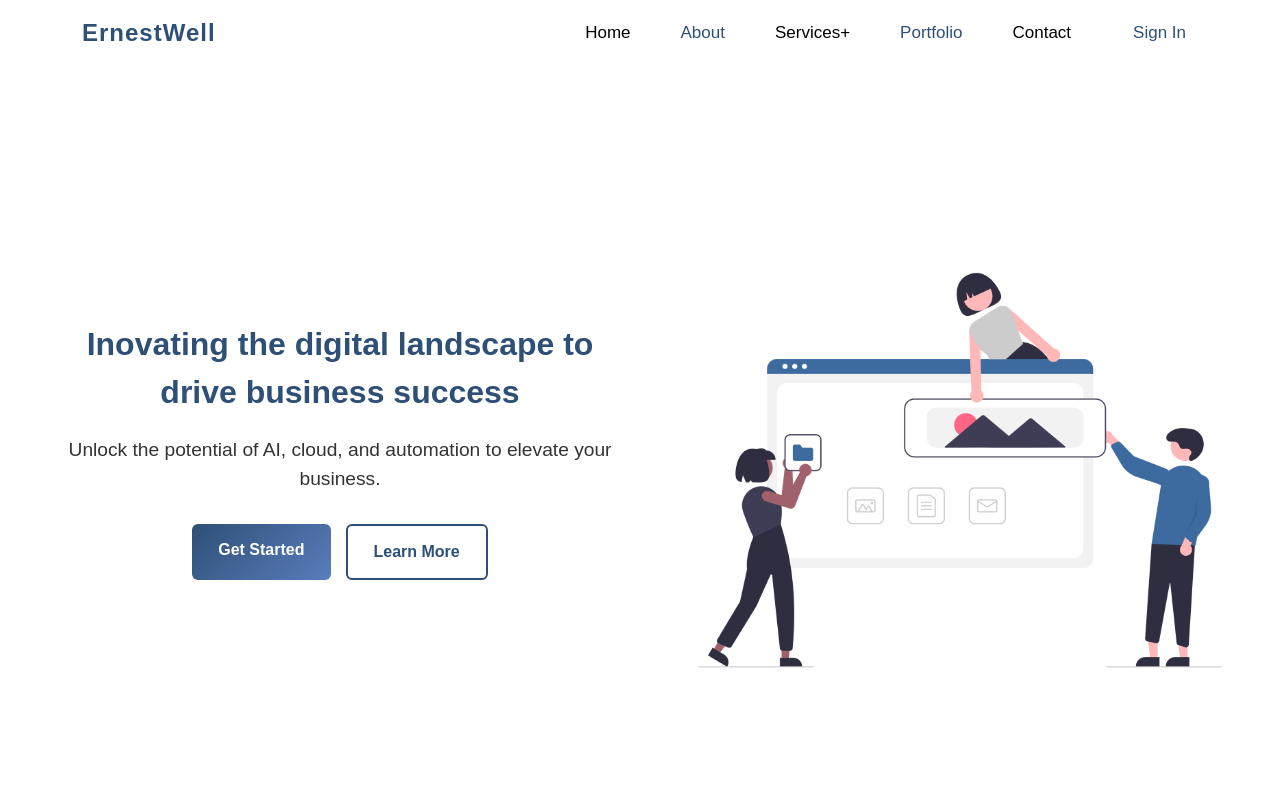
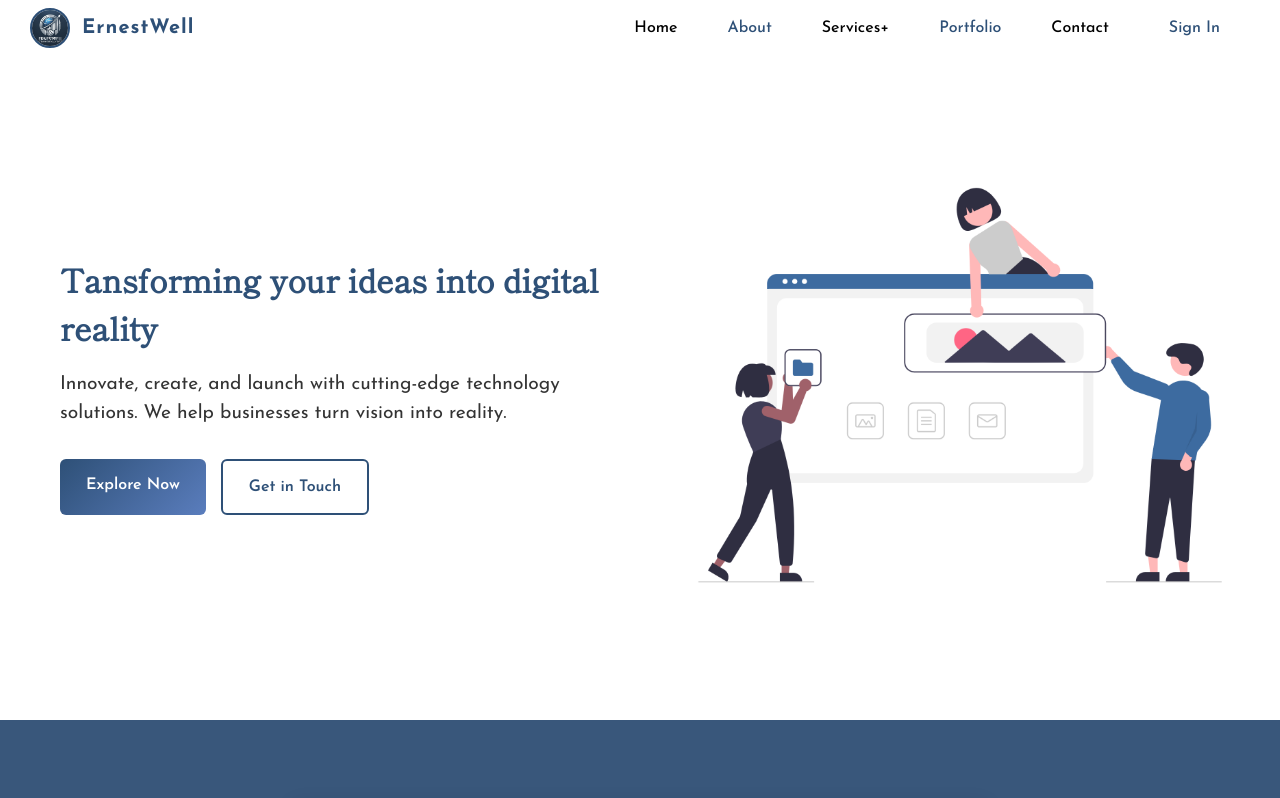
Before and after one commit to ernestwell/ernestwell, a React (Create React App) app: page / in a window 1280 px wide. Shown: the top 798 px of the page. Built offline with nearby package versions, Linux system fonts and the light colour scheme.

Commit message:
updated navbar

```diff
--- a/src/components/about/about.css
+++ b/src/components/about/about.css
@@ -1,7 +1,7 @@
 /* About Section Styling */
 .about {
     padding: 80px 0;
-    background-color: #f7f7f7;  /* Light gray background */
+    background-color:#39577b;  /* Light gray background */
     color: #333;
     position: relative;
     overflow: hidden;
--- a/src/components/herosection/herosection.css
+++ b/src/components/herosection/herosection.css
@@ -158,39 +158,42 @@
     transform: translateY(0);
   }
 } */
+/* Add the font imports in your index.html or separate css file */
+/* Add the font imports in your index.html or separate css file */
+/* Font imports */
+@import url('https://fonts.googleapis.com/css2?family=Shippori+Mincho&display=swap');
+@import url('https://fonts.googleapis.com/css2?family=Josefin+Sans:ital,wght@0,100..700;1,100..700&display=swap');
+
 * {
   margin: 0;
   padding: 0;
   box-sizing: border-box;
-  font-family: "Poppins", sans-serif;
-
 }
 
 body {
   background-color: white;
-  padding-top: 60px; /* Ensure there's no space between navbar and content */
+  padding-top: 0px; /* Remove extra padding that creates the gap */
+  margin: 0;
+  font-family: "Josefin Sans", sans-serif;
 }
 
 .hero {
   display: flex;
   justify-content: center;
   align-items: center;
-  height: 100vh;
+  min-height: 90vh; /* Adjust height to reduce space */
   padding: 0 20px;
   text-align: center;
-  flex-direction: column;
+  flex-direction: row;
   background-color: white;
+  margin-top: 0px; /* Ensure there's no extra margin pushing it down */
 }
+y
 
-.hero-content {
-  width: 100%;
-  max-width: 800px;
-  text-align: center;
+.hero-left {
+  width: 50%;
+  text-align: left;
   padding: 20px;
-  background: white;
-  backdrop-filter: blur(10px);
-  border-radius: 10px;
-  margin-bottom: 20px;
 }
 
 .hero-title {
@@ -199,6 +202,7 @@ body {
   color: #2E5077;
   line-height: 1.5;
   margin-bottom: 20px;
+  font-family: "Shippori Mincho", serif;
 }
 
 .hero-subtitle {
@@ -209,7 +213,6 @@ body {
 
 .hero-buttons {
   display: flex;
-  justify-content: center;
   gap: 15px;
 }
 
@@ -247,8 +250,7 @@ body {
 }
 
 .hero-image {
-  width: 100%;
-  margin-top: 20px;
+  width: 50%;
 }
 
 .hero-image img {
@@ -257,9 +259,11 @@ body {
   object-fit: cover;
 }
 
+/* ✅ Tablet View (1024px) */
 @media (max-width: 1024px) {
   .hero {
     flex-direction: column;
+    padding-top: 40px; /* Slightly increased for clarity */
   }
 
   .hero-title {
@@ -271,19 +275,17 @@ body {
   }
 }
 
+/* ✅ Mobile View (768px) */
 @media (max-width: 768px) {
   .hero {
-    padding: 20px;
+    padding-top: 40px; /* Ensures text is visible */
     flex-direction: column;
     height: auto;
     text-align: center;
   }
 
-  /* Ensure no gap between navbar and content */
-  .hero-content {
-    margin-top: 0; /* Remove any space */
-    padding-left: 20px; /* Add padding to the left */
-    padding-right: 20px;
+  .hero-left {
+    width: 100%;
     text-align: center;
   }
 
@@ -295,7 +297,6 @@ body {
     width: 100%;
   }
 
-  /* Aligning the content to the center */
   .hero-content {
     display: flex;
     flex-direction: column;
@@ -304,7 +305,12 @@ body {
   }
 }
 
+/* ✅ Small Mobile View (480px) */
 @media (max-width: 480px) {
+  .hero {
+    padding-top: 40px; /* Prevents text from hiding behind navbar */
+  }
+
   .hero-title {
     font-size: 1.6rem;
   }
@@ -319,29 +325,28 @@ body {
   }
 }
 
-/* Desktop view - Left side content centered */
+/* ✅ Large Desktop View (Above 1025px) */
 @media (min-width: 1025px) {
   .hero {
     display: flex;
-    justify-content: flex-start; /* Align content to the left */
+    justify-content: flex-start;
     align-items: center;
     text-align: left;
-    flex-direction: row; /* Align text and image side by side */
+    flex-direction: row;
+    padding-top: 50px; /* Slight reduction in space */
   }
 
-  .hero-content {
-    width: 50%; /* Left side takes 50% width */
-    text-align: center; /* Center the content on left */
-    padding: 20px;
-    padding-left: 40px; /* Add padding to the left for alignment */
+  .hero-left {
+    width: 50%;
+    padding-left: 40px;
   }
 
   .hero-title {
-    font-size: 2rem; /* Adjust title size for desktop */
+    font-size: 2rem;
   }
 
   .hero-image {
-    width: 50%; /* Right side takes 50% width */
+    width: 50%;
     padding-left: 20px;
   }
 
@@ -349,9 +354,4 @@ body {
     width: 100%;
     object-fit: cover;
   }
-
-  /* Remove the cutting line in desktop */
-  .cutting-line {
-    display: none;
-  }
 }
--- a/src/components/herosection/herosection.jsx
+++ b/src/components/herosection/herosection.jsx
@@ -144,18 +144,16 @@
 
 // export default HeroSection;
 import React, { useState, useEffect } from "react";
-import "./herosection.css";
-import heroImage from "./images/heroimage.png";
+import "./herosection.css"; // Make sure to import the CSS file
+import heroImage from "./images/heroimage.png"; // Import the image
 
 const HeroSection = () => {
   const [text, setText] = useState("");
-
-  const sentence = "Innovating the digital landscape to drive business success"
+  const sentence = "Transforming your ideas into digital reality";
 
   useEffect(() => {
     let index = 0;
     setText("");
-
     const interval = setInterval(() => {
       if (index < sentence.length) {
         setText((prev) => prev + sentence.charAt(index));
@@ -163,27 +161,26 @@ const HeroSection = () => {
       } else {
         clearInterval(interval);
       }
-    }, 100); // Adjust typing speed (100ms per character)
-
-    return () => clearInterval(interval); // Cleanup interval on component unmount
+    }, 100);
+    return () => clearInterval(interval);
   }, []);
 
   return (
     <section className="hero">
-      <div className="hero-content">
-        <h1 className="hero-title">
+      <div className="hero-left">
+        <h1 className="hero-title josefin-text-1">
           <span>{text}</span>
         </h1>
-        <p className="hero-subtitle">
-          Unlock the potential of AI, cloud, and automation to elevate your business.
+        <p className="hero-subtitle josefin-text">
+          Innovate, create, and launch with cutting-edge technology solutions. We help businesses turn vision into reality.
         </p>
         <div className="hero-buttons">
-          <a href="#" className="btn primary">Get Started</a>
-          <a href="#" className="btn secondary">Learn More</a>
+          <a href="#" className="btn primary">Explore Now</a>
+          <a href="#" className="btn secondary">Get in Touch</a>
         </div>
       </div>
       <div className="hero-image">
-        <img src={heroImage} alt="Business Solutions" />
+        <img src={heroImage} alt="Tech Solutions" />
       </div>
     </section>
   );
--- a/src/components/navbar/navbar.css
+++ b/src/components/navbar/navbar.css
@@ -137,15 +137,19 @@
 /* Navbar Styles */
 /* Navbar Styles */
 /* Navbar Styles */
+/* Navbar */
+/* Navbar Styles */
+/* Navbar */
+/* Navbar */
 .navbar {
   position: fixed;
   top: 0;
   width: 100%;
-  background: white; /* Semi-transparent background */
+  background: white;
   display: flex;
-  justify-content: center;
+  justify-content: space-between;
   align-items: center;
-  padding: 15px 20px;
+  padding: 8px 30px; /* Reduced height */
   transition: all 0.3s ease-in-out;
   z-index: 1000;
   border-bottom-left-radius: 12px;
@@ -156,13 +160,13 @@
 .navbar.scrolled {
   background: rgba(255, 255, 255, 0.95);
   backdrop-filter: blur(8px);
-  box-shadow: 0 4px 15px rgba(0, 0, 0, 0.15);
+  box-shadow: 0 4px 10px rgba(0, 0, 0, 0.1);
 }
 
 /* Navbar Container */
 .navbar-container {
   display: flex;
-  width: 90%;
+  width: 100%;
   max-width: 1200px;
   align-items: center;
   justify-content: space-between;
@@ -171,15 +175,29 @@
 
 /* Logo */
 .logo {
+  display: flex;
+  align-items: center;
+  gap: 12px;
+  text-decoration: none;
+}
+
+.logo-img {
+  height: 40px; /* Adjusted size */
+  width: 40px;
+  border-radius: 50%;
+  object-fit: cover;
+  border: 2px solid #2E5077;
+}
+
+.company-name {
   color: #2E5077;
-  font-size: 24px;
+  font-size: 20px;
   font-weight: 700;
-  text-decoration: none;
   letter-spacing: 1px;
   transition: color 0.3s ease;
 }
 
-.logo:hover {
+.company-name:hover {
   color: #1E3A5F;
 }
 
@@ -188,59 +206,53 @@
   list-style: none;
   display: flex;
   gap: 50px;
-  margin: 0;
+  margin-left: auto;
   padding: 0;
 }
 
-/* Link Styles */
+/* Navbar Link Styles */
 .nav-item {
   color: #2E5077;
   text-decoration: none;
-  font-size: 17px;
+  font-size: 16px;
   font-weight: 500;
   position: relative;
   transition: color 0.3s ease;
 }
 
-/* Special Styling for Home and Services (Black Color) */
-.nav-home,
-.nav-services,.contact {
-  color: black;
-}
-
-/* Hover Effects for All Links */
-.nav-item:hover {
-  color: #1E3A5F;
-}
-
-/* Services+ Styling */
-.nav-services {
-  font-weight: 500;
-}
-
+/* Underline Animation on Hover */
 .nav-item::after {
   content: "";
-  position: absolute;
-  left: 50%;
-  bottom: -3px;
+  display: block;
   width: 0;
   height: 2px;
   background: #2E5077;
-  transition: all 0.3s ease;
-  transform: translateX(-50%);
+  transition: width 0.3s ease-in-out;
+  position: absolute;
+  bottom: -3px;
+  left: 0;
 }
 
 .nav-item:hover::after {
   width: 100%;
 }
 
-/* Modern Sign In Link */
+/* Special Styling */
+.nav-home, .nav-services, .contact {
+  color: black;
+}
+
+.nav-item:hover {
+  color: #1E3A5F;
+}
+
+/* Sign In Button */
 .nav-signin {
   color: #2E5077;
-  font-size: 17px;
+  font-size: 16px;
   font-weight: 500;
   text-decoration: none;
-  padding: 6px 12px;
+  padding: 5px 10px;
   border-radius: 5px;
   transition: background-color 0.3s ease, color 0.3s ease;
 }
@@ -253,7 +265,7 @@
 /* Toggle Button */
 .menu-toggle {
   display: none;
-  font-size: 28px;
+  font-size: 26px;
   cursor: pointer;
   color: #2E5077;
 }
@@ -266,7 +278,7 @@
 
   .nav-links {
     position: absolute;
-    top: 80px; /* Adjusted for better alignment */
+    top: 60px;
     left: 0;
     width: 100%;
     background: rgba(255, 255, 255, 0.95);
@@ -274,7 +286,7 @@
     text-align: center;
     display: none;
     border-radius: 12px;
-    box-shadow: 0 4px 15px rgba(0, 0, 0, 0.1);
+    box-shadow: 0 4px 10px rgba(0, 0, 0, 0.1);
   }
 
   .nav-links.open {
@@ -282,7 +294,7 @@
   }
 
   .nav-links li {
-    padding: 15px 0;
+    padding: 12px 0;
     width: 100%;
   }
 
--- a/src/components/navbar/navbar.jsx
+++ b/src/components/navbar/navbar.jsx
@@ -75,6 +75,7 @@ import React, { useState, useEffect } from "react";
 import { Link } from "react-router-dom";
 import { FaBars, FaTimes } from "react-icons/fa";
 import "./navbar.css";
+import logo from "./ernest logo.png"; // Ensure the logo image is placed in the correct directory
 
 const Navbar = () => {
   const [menuOpen, setMenuOpen] = useState(false);
@@ -91,15 +92,17 @@ const Navbar = () => {
   return (
     <nav className={`navbar ${scrolled ? "scrolled" : ""}`}>
       <div className="navbar-container">
+
+        {/* Logo and Company Name (Moved to Left) */}
+        <Link to="/" className="logo">
+          <img src={logo} alt="Logo" className="logo-img" />
+          <span className="company-name">ErnestWell</span>
+        </Link>
+
         {/* Toggle Button */}
         <div className="menu-toggle" onClick={() => setMenuOpen(!menuOpen)}>
           {menuOpen ? <FaTimes /> : <FaBars />}
         </div>
-
-        {/* Logo */}
-        <Link to="/" className="logo">
-          ErnestWell
-        </Link>
 
         {/* Navbar Links */}
         <ul className={`nav-links ${menuOpen ? "open" : ""}`}>
@@ -110,6 +113,7 @@ const Navbar = () => {
           <li><Link to="/contact" className="nav-item contact">Contact</Link></li>
           <li><Link to="/signin" className="nav-item nav-signin">Sign In</Link></li>
         </ul>
+
       </div>
     </nav>
   );
```
Also changed, not shown: src/components/navbar/ernest logo.png (added).
